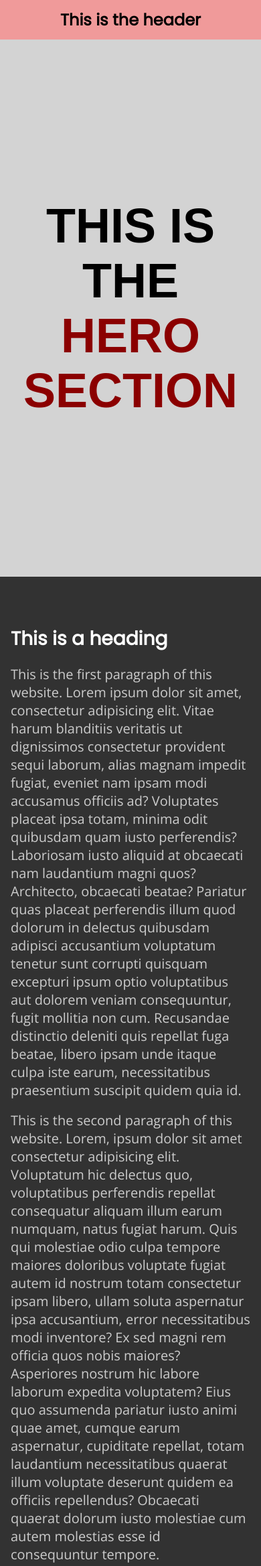
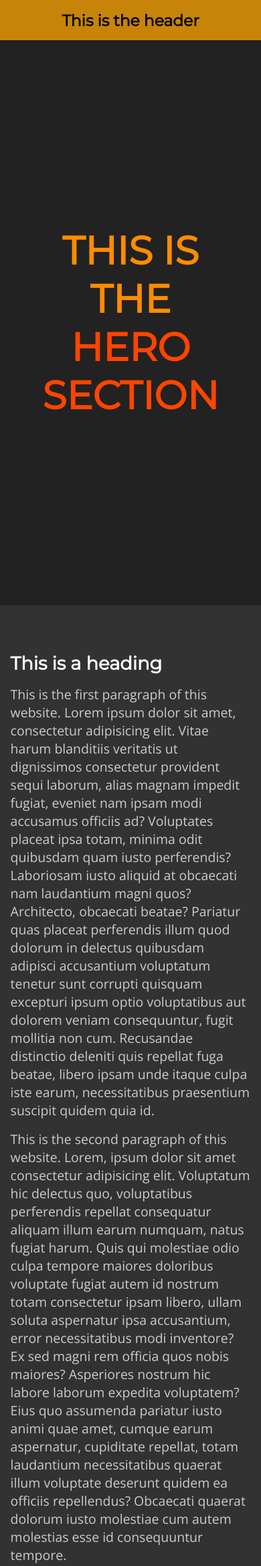
Before and after one commit to kevlarkode/teenleo, a PHP site: page / in a window 390 px wide. Shown: the top 2338 px of the page at 67% size. Run offline with PHP 8.4, Linux system fonts and the light colour scheme.

Commit message:
ultra responsiveness added

```diff
--- a/index.html
+++ b/index.html
@@ -5,6 +5,13 @@
     <meta charset="UTF-8">
     <meta http-equiv="X-UA-Compatible" content="IE=edge">
     <meta name="viewport" content="width=device-width, initial-scale=1.0">
+
+    <!-- Google Fonts -->
+    <link rel="preconnect" href="https://fonts.googleapis.com">
+    <link rel="preconnect" href="https://fonts.gstatic.com" crossorigin>
+    <link href="https://fonts.googleapis.com/css2?family=Montserrat&display=swap" rel="stylesheet">
+    <link href="https://fonts.googleapis.com/css2?family=Open+Sans&display=swap" rel="stylesheet">
+
     <link rel="stylesheet" href="./style.css">
     <title>TeenLeo</title>
 </head>
@@ -14,17 +21,16 @@
         <h2>This is the header</h2>
     </header>
 
-    <section class="hero-section">
-        <div class="content-box">
-            <h1>This is the <br><span>Hero Section</span></h1>
-        </div>
-    </section>
+    <main>
+        <section class="hero-section">
+            <div class="content-box">
+                <h1>This is<br> the <br><span>Hero<br> Section</span></h1>
+            </div>
+        </section>
+        <section id="main-content" class="main-content">
+            <h2 class="heading">This is a heading</h2>
 
-    <main>
-        <section id="main-content" class="main-content">
-            <h2>This is a heading</h2>
-            <br>
-            <p>This is the first paragraph of this website. Lorem ipsum dolor sit amet, consectetur adipisicing elit.
+            <p class="para">This is the first paragraph of this website. Lorem ipsum dolor sit amet, consectetur adipisicing elit.
                 Vitae
                 harum blanditiis veritatis ut dignissimos consectetur provident sequi laborum, alias magnam impedit
                 fugiat,
@@ -36,8 +42,8 @@
                 consequuntur, fugit mollitia non cum. Recusandae distinctio deleniti quis repellat fuga beatae, libero
                 ipsam
                 unde itaque culpa iste earum, necessitatibus praesentium suscipit quidem quia id.</p>
-            <br>
-            <p>This is the second paragraph of this website. Lorem, ipsum dolor sit amet consectetur adipisicing elit.
+
+            <p class="para">This is the second paragraph of this website. Lorem, ipsum dolor sit amet consectetur adipisicing elit.
                 Voluptatum hic delectus quo, voluptatibus
                 perferendis repellat consequatur aliquam illum earum numquam, natus fugiat harum. Quis qui molestiae
                 odio
@@ -49,8 +55,8 @@
                 quae amet, cumque earum aspernatur, cupiditate repellat, totam laudantium necessitatibus quaerat illum
                 voluptate deserunt quidem ea officiis repellendus? Obcaecati quaerat dolorum iusto molestiae cum autem
                 molestias esse id consequuntur tempore.</p>
-            <br>
-            <p>This is the third paragraph of this website. Lorem ipsum dolor sit amet consectetur, adipisicing elit. At
+
+            <p class="para">This is the third paragraph of this website. Lorem ipsum dolor sit amet consectetur, adipisicing elit. At
                 vel
                 eos voluptatibus impedit fugiat cupiditate
                 similique optio, dolor praesentium enim? Quo mollitia atque omnis facilis rem laudantium sequi rerum
@@ -63,8 +69,8 @@
                 Perspiciatis culpa blanditiis itaque voluptatum accusamus corporis voluptas consequatur inventore
                 voluptatem
                 delectus hic dolor quaerat, vero ad voluptatibus quo ullam quod ratione sunt numquam asperiores.</p>
-            <br>
-            <p>This is the fourth paragraph of this website. Lorem ipsum dolor sit amet consectetur adipisicing elit.
+
+            <p class="para">This is the fourth paragraph of this website. Lorem ipsum dolor sit amet consectetur adipisicing elit.
                 Animi
                 nulla aliquam necessitatibus dolorum
                 quibusdam. Similique est laudantium architecto necessitatibus qui cum numquam nesciunt ab esse adipisci
@@ -76,8 +82,8 @@
                 nesciunt et? Hic qui, dignissimos fuga impedit ad rem voluptates aliquid, quod consequatur laboriosam
                 adipisci, excepturi nam.
             </p>
-            <br>
-            <p>This is the fifth paragraph of this website. Lorem ipsum dolor sit amet consectetur adipisicing elit.
+
+            <p class="para">This is the fifth paragraph of this website. Lorem ipsum dolor sit amet consectetur adipisicing elit.
                 Reiciendis ab at quidem libero quam ipsam nam
                 dolorum
                 distinctio fugiat. Fuga blanditiis deleniti dolorem assumenda at? Nihil deserunt tempora, architecto
@@ -92,7 +98,7 @@
                 explicabo
                 ullam dolore suscipit molestias optio officia, eveniet magnam dicta repellat.
             </p>
-            <br>
+
         </section>
     </main>
     <footer>
--- a/style.css
+++ b/style.css
@@ -1,6 +1,3 @@
-@import url("https://fonts.googleapis.com/css2?family=Poppins&display=swap");
-@import url("https://fonts.googleapis.com/css2?family=Open+Sans&display=swap");
-
 /* Global Styles */
 
 *,
@@ -24,30 +21,28 @@
   background: #a1e7ad;
   color: #000000;
 }
-
 body {
   font-family: sans-serif;
-  background-color: #888;
-  background-color: lightgrey;
+  background-color: #808080;
+  background-color: #222;
 }
-
+h1 {
+  font-family: "Montserrat", sans-serif;
+}
 h2 {
-  font-family: "Poppins", sans-serif;
-  font-size: 1.5rem;
+  font-family: "Montserrat", sans-serif;
+  font-size: 1.5vw;
 }
-
 p {
   font-family: "Open Sans", sans-serif;
-  font-size: 1.25rem;
+  font-size: 1.25vw;
 }
-
 header,
 footer {
-  padding: 0.75rem 0;
+  padding: 1vw 0;
 }
-
 header {
-  background-color: rgba(250, 135, 135, 0.75);
+  background-color: rgba(255, 166, 0, 0.75);
   display: flex;
   justify-content: center;
   align-items: center;
@@ -56,21 +51,25 @@
   z-index: 1;
 }
 main {
-  background-color: rgb(50, 50, 50);
+  background-color: #323232;
+}
+main .para {
+  padding-bottom: 1vw;
   color: #ccc;
 }
-main h2 {
+main .heading {
   color: #fff;
+  padding-bottom: 1vw;
 }
 footer {
-  background-color: rgb(133, 205, 250);
+  background-color: #222;
+  color: #eee;
   display: flex;
   justify-content: center;
   align-items: center;
 }
-
 .hero-section {
-  background-color: lightgrey;
+  background-color: #222;
   min-height: 95vh;
   display: flex;
   justify-content: center;
@@ -81,83 +80,81 @@
   margin: auto;
   text-align: center;
   text-transform: uppercase;
-  font-size: 3rem;
-  margin: 0 1rem;
+  font-size: 3vw;
+  margin: 0 1vw;
+  color: darkorange;
 }
 .hero-section .content-box span {
-  color: darkred;
+  color: orangered;
 }
 .main-content {
-  padding: 4.5rem 1rem;
+  padding: 4.5vw 1vw;
 }
 .main-content h2 {
-  font-size: 1.75rem;
+  font-size: 1.75vw;
 }
 
 /* responsiveness */
 
-/* big screens */
-
-@media (min-width: 750px) {
+@media (max-height: 1400px) and (max-width: 1050px) {
+  h2 {
+    font-size: 3vw;
+  }
+  p {
+    font-size: 2.5vw;
+  }
   header,
   footer {
-    padding: 1rem 0;
+    padding: 2vw 0;
+  }
+  main .para {
+    padding-bottom: 2vw;
+  }
+  main .heading {
+    padding-bottom: 2vw;
+  }
+  .hero-section {
+    min-height: 100vh;
+  }
+  .hero-section .content-box {
+    font-size: 5vw;
+    margin: 0 2vw;
   }
   .main-content {
-    padding: 5rem 4rem;
+    padding: 18vw 4vw;
+  }
+  .main-content h2 {
+    font-size: 3.5vw;
   }
 }
-
-/* for landscape mode of phones like iphone X */
-
-@media (max-height: 400px) {
+@media (max-width: 500px) {
+  h2 {
+    font-size: 6vw;
+  }
+  p {
+    font-size: 5vw;
+  }
   header,
   footer {
-    padding: 0.75rem 0;
+    padding: 4vw 0;
   }
-  p {
-    font-size: 1rem;
+  main .para {
+    padding-bottom: 4vw;
+  }
+  main .heading {
+    padding-bottom: 4vw;
   }
   .hero-section {
-    min-height: 85vh;
+    min-height: 100vh;
   }
   .hero-section .content-box {
-    font-size: 2.5rem;
+    font-size: 10vw;
+    margin: 0 4vw;
   }
   .main-content {
-    padding: 4.5rem 1.5rem;
+    padding: 18vw 4vw;
+  }
+  .main-content h2 {
+    font-size: 7vw;
   }
 }
-
-/* for phones like  galaxay fold type phone */
-
-@media (max-width: 300px) {
-  header,
-  footer {
-    padding: 0.75rem 0;
-  }
-  .hero-section .content-box {
-    font-size: 2rem;
-  }
-  p {
-    font-size: 1rem;
-  }
-}
-
-/* for landscape mode of phones like galaxay fold */
-
-@media (max-height: 300px) {
-  header,
-  footer {
-    padding: 0.75rem 0;
-  }
-  p {
-    font-size: 1rem;
-  }
-  .hero-section {
-    min-height: 85vh;
-  }
-  .hero-section .content-box {
-    font-size: 2rem;
-  }
-}
```
